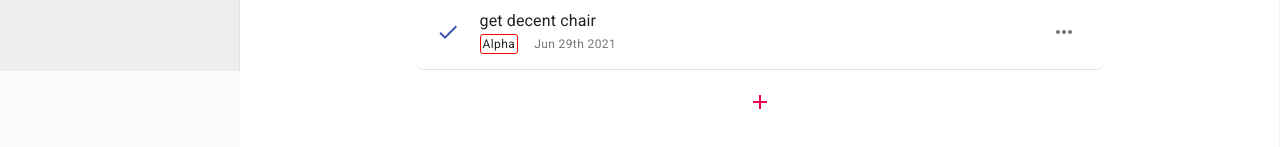
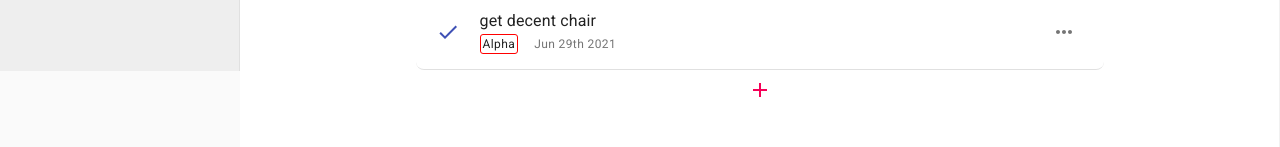
Before and after one commit to PedroZNunes/pedro-todolist, a React (Create React App) app: page / in a window 1280 px wide. Shown: the part 729-876 px from the top of the page. Built offline with nearby package versions, Linux system fonts and the light colour scheme.

Commit message:
fixed ugly button

```diff
--- a/src/components/TasksView.js
+++ b/src/components/TasksView.js
@@ -7,7 +7,8 @@ import {
     ListItem,
     ListItemText,
     IconButton,
-    Menu, MenuItem,
+    Menu, MenuItem,ListItemIcon
+
 
 } from '@material-ui/core';
 
@@ -207,10 +208,10 @@ function TasksView(props) {
 
                     ))}
                     {/* add button at the end of the list */}
-                    <ListItem>
-                        <IconButton className={classes.grow} onClick={() => props.handleTaskDialogOpen(null)}>
-                            <AddIcon color="secondary"/>
-                        </IconButton>
+                    <ListItem button onClick={() => props.handleTaskDialogOpen(null)}>
+                        <ListItemIcon className={classes.grow} >
+                            <AddIcon className={classes.grow} color="secondary"/>
+                        </ListItemIcon>
                     </ListItem>
                 </List>
                 <Menu
```
